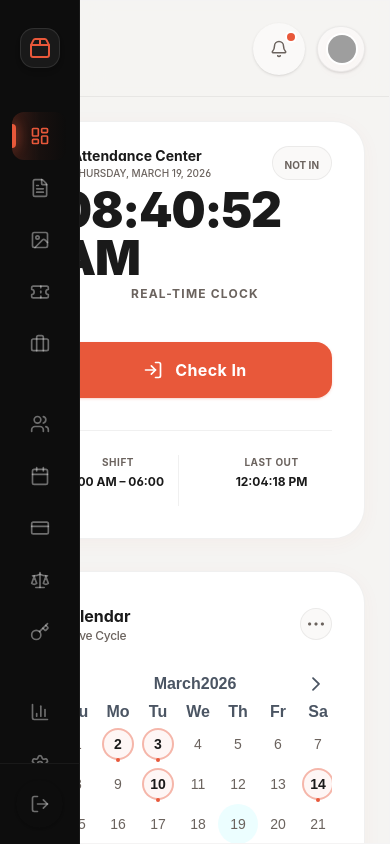
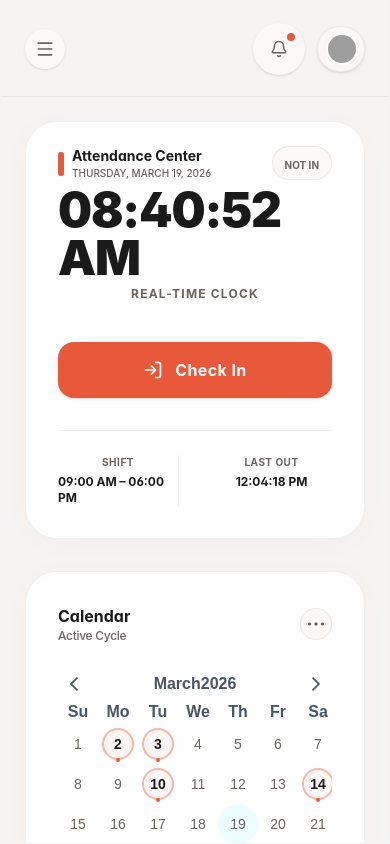
Before and after one commit to Aetheradix/admin-erp-frontend, a React (Vite) app: page / in a window 390 px wide. Built offline with nearby package versions, Linux system fonts and the light colour scheme; grey boxes are pictures that could not be loaded; a web font is replaced by a local one.

Commit message:
feat: Add initial application structure, a responsive sidebar component, and a mouse glow effect.

```diff
--- a/src/components/layout/sidebar/Sidebar.tsx
+++ b/src/components/layout/sidebar/Sidebar.tsx
@@ -1,3 +1,4 @@
+import { useState, useEffect } from 'react';
 import { useNavigate } from 'react-router-dom';
 import { motion, AnimatePresence } from 'framer-motion';
 import { X } from 'lucide-react';
@@ -21,6 +22,14 @@ export default function Sidebar({ isOpen, onClose }: SidebarProps) {
   const { user, logout } = useAuth();
   const navigate = useNavigate();
 
+  const [isMobile, setIsMobile] = useState(window.innerWidth < 1024);
+
+  useEffect(() => {
+    const handleResize = () => setIsMobile(window.innerWidth < 1024);
+    window.addEventListener('resize', handleResize);
+    return () => window.removeEventListener('resize', handleResize);
+  }, []);
+
   const handleLogout = () => {
     logout();
     navigate('/login');
@@ -32,6 +41,7 @@ export default function Sidebar({ isOpen, onClose }: SidebarProps) {
 
   return (
     <motion.aside
+      custom={isMobile}
       variants={sidebarVariants}
       animate={isOpen ? 'open' : 'closed'}
       transition={{ type: 'spring', stiffness: 300, damping: 30 }}
--- a/src/components/layout/sidebar/variants.ts
+++ b/src/components/layout/sidebar/variants.ts
@@ -4,6 +4,12 @@ export const labelVariants = {
 };
 
 export const sidebarVariants = {
-  open: { width: 256 },
-  closed: { width: 80 },
+  open: () => ({
+    width: 256,
+    x: 0,
+  }),
+  closed: (isMobile: boolean) => ({
+    width: isMobile ? 256 : 80,
+    x: isMobile ? '-100%' : 0,
+  }),
 };
--- /dev/null
+++ b/src/components/ui/composed/MouseGlow.tsx
@@ -0,0 +1,26 @@
+import { useEffect, useState } from "react";
+
+const MouseGlow = () => {
+  const [mousePosition, setMousePosition] = useState({ x: -1000, y: -1000 });
+
+  useEffect(() => {
+    const handleMouseMove = (e: MouseEvent) => {
+      setMousePosition({ x: e.clientX, y: e.clientY });
+    };
+
+    window.addEventListener("mousemove", handleMouseMove);
+    return () => window.removeEventListener("mousemove", handleMouseMove);
+  }, []);
+
+  return (
+    <div
+      className="pointer-events-none fixed inset-0 z-30"
+      style={{
+        background: `radial-gradient(600px at ${mousePosition.x}px ${mousePosition.y}px, rgba(232, 88, 58, 0.09), rgba(232, 88, 58, 0.03) 45%, transparent 75%)`,
+        transition: 'background 0.05s linear',
+      }}
+    />
+  );
+};
+
+export default MouseGlow;
--- a/src/main.tsx
+++ b/src/main.tsx
@@ -4,12 +4,14 @@ import { BrowserRouter } from 'react-router-dom'
 import { AppProviders } from './providers'
 import './index.css'
 import App from './App.tsx'
+import MouseGlow from './components/ui/composed/MouseGlow.tsx'
 
 
 createRoot(document.getElementById('root')!).render(
   <StrictMode>
     <BrowserRouter>
       <AppProviders>
+         <MouseGlow />
         <App />
       </AppProviders>
     </BrowserRouter>
```
